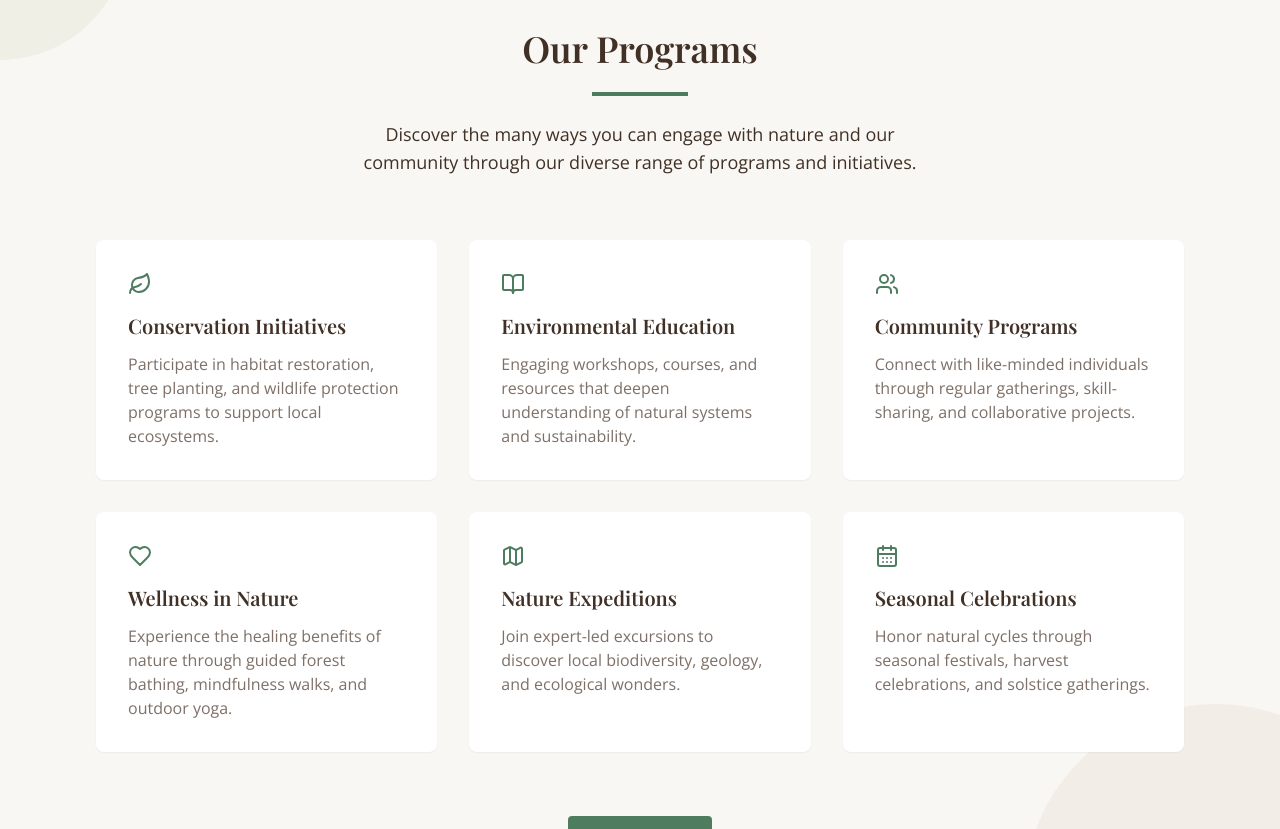
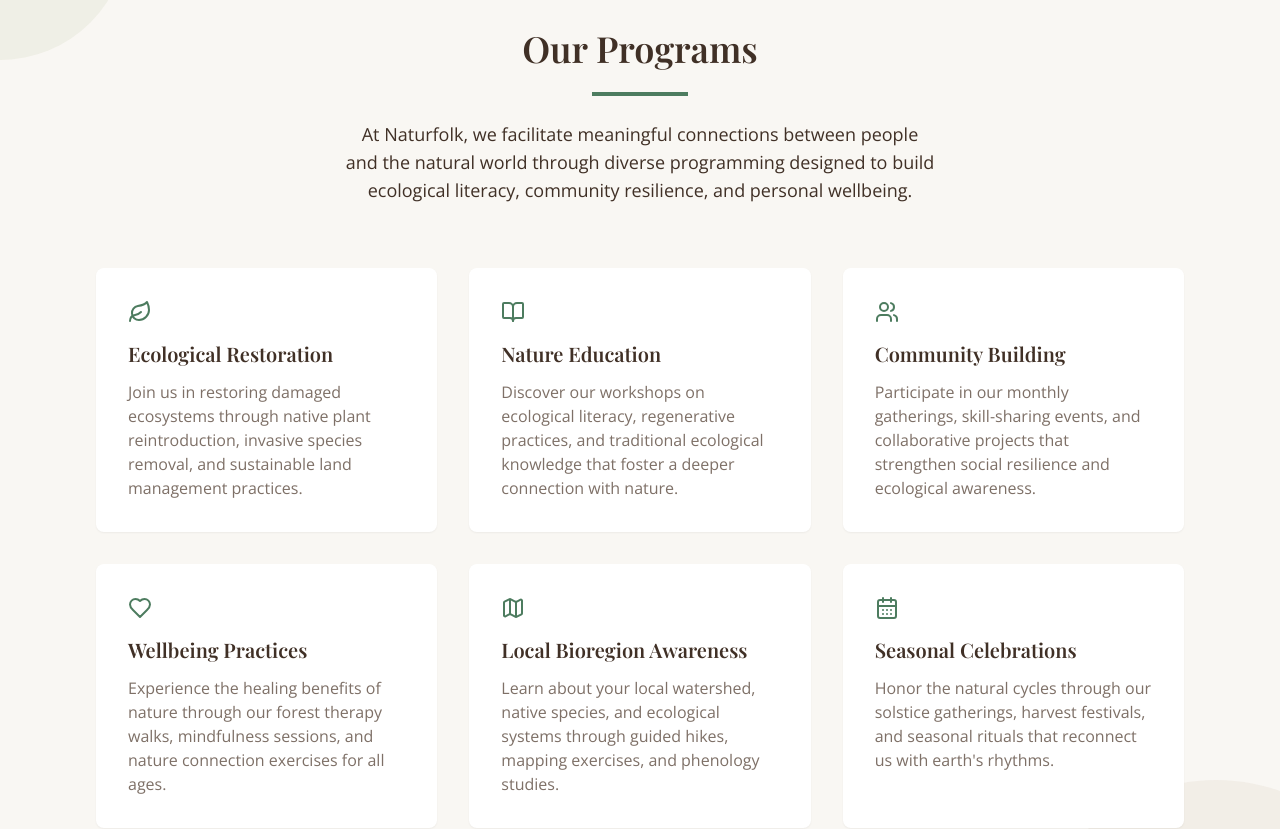
Before and after one commit to PrebenFrenning/naturfolk-website, a React (Vite) app: page / in a window 1280 px wide. Shown: the part 1720-2549 px from the top of the page. Built offline with nearby package versions, Linux system fonts and the light colour scheme.

Commit message:
Refactor: Improve menu contrast and add content
Improve the contrast of the menu elements for better visibility. Add more content to the existing site to enhance the user experience.

```diff
--- a/src/components/FeaturesSection.tsx
+++ b/src/components/FeaturesSection.tsx
@@ -6,33 +6,33 @@ const FeaturesSection = () => {
   const programs = [
     {
       icon: <Leaf size={24} />,
-      title: "Conservation Initiatives",
-      description: "Participate in habitat restoration, tree planting, and wildlife protection programs to support local ecosystems."
+      title: "Ecological Restoration",
+      description: "Join us in restoring damaged ecosystems through native plant reintroduction, invasive species removal, and sustainable land management practices."
     },
     {
       icon: <BookOpen size={24} />,
-      title: "Environmental Education",
-      description: "Engaging workshops, courses, and resources that deepen understanding of natural systems and sustainability."
+      title: "Nature Education",
+      description: "Discover our workshops on ecological literacy, regenerative practices, and traditional ecological knowledge that foster a deeper connection with nature."
     },
     {
       icon: <Users size={24} />,
-      title: "Community Programs",
-      description: "Connect with like-minded individuals through regular gatherings, skill-sharing, and collaborative projects."
+      title: "Community Building",
+      description: "Participate in our monthly gatherings, skill-sharing events, and collaborative projects that strengthen social resilience and ecological awareness."
     },
     {
       icon: <Heart size={24} />,
-      title: "Wellness in Nature",
-      description: "Experience the healing benefits of nature through guided forest bathing, mindfulness walks, and outdoor yoga."
+      title: "Wellbeing Practices",
+      description: "Experience the healing benefits of nature through our forest therapy walks, mindfulness sessions, and nature connection exercises for all ages."
     },
     {
       icon: <Map size={24} />,
-      title: "Nature Expeditions",
-      description: "Join expert-led excursions to discover local biodiversity, geology, and ecological wonders."
+      title: "Local Bioregion Awareness",
+      description: "Learn about your local watershed, native species, and ecological systems through guided hikes, mapping exercises, and phenology studies."
     },
     {
       icon: <CalendarDays size={24} />,
       title: "Seasonal Celebrations",
-      description: "Honor natural cycles through seasonal festivals, harvest celebrations, and solstice gatherings."
+      description: "Honor the natural cycles through our solstice gatherings, harvest festivals, and seasonal rituals that reconnect us with earth's rhythms."
     }
   ];
 
@@ -47,7 +47,7 @@ const FeaturesSection = () => {
           <h2 className="text-3xl md:text-4xl font-serif font-semibold mb-6">Our Programs</h2>
           <div className="w-24 h-1 bg-nature-green mx-auto mb-6"></div>
           <p className="text-lg text-balance">
-            Discover the many ways you can engage with nature and our community through our diverse range of programs and initiatives.
+            At Naturfolk, we facilitate meaningful connections between people and the natural world through diverse programming designed to build ecological literacy, community resilience, and personal wellbeing.
           </p>
         </div>
 
@@ -66,7 +66,7 @@ const FeaturesSection = () => {
 
         <div className="mt-16 text-center">
           <a href="#contact" className="btn-primary inline-flex items-center gap-2">
-            Get Involved
+            Join Our Community
           </a>
         </div>
       </div>
--- a/src/components/Navbar.tsx
+++ b/src/components/Navbar.tsx
@@ -28,7 +28,9 @@ const Navbar = () => {
     <nav
       className={cn(
         'fixed w-full z-50 transition-all duration-300',
-        isScrolled ? 'bg-white py-3 shadow-md' : 'bg-transparent py-5'
+        isScrolled
+          ? 'bg-white py-3 shadow-md'
+          : 'bg-transparent py-5'
       )}
     >
       <div className="container-custom flex justify-between items-center">
@@ -42,7 +44,7 @@ const Navbar = () => {
             <a
               key={link.name}
               href={link.path}
-              className="font-medium hover:text-nature-green transition-custom underline-custom"
+              className="font-medium text-nature-brown hover:text-nature-green transition-custom underline-custom"
             >
               {link.name}
             </a>
@@ -53,6 +55,7 @@ const Navbar = () => {
         <button
           className="md:hidden text-nature-green"
           onClick={() => setIsMenuOpen(!isMenuOpen)}
+          aria-label="Toggle menu"
         >
           {isMenuOpen ? <X size={24} /> : <Menu size={24} />}
         </button>
@@ -67,7 +70,7 @@ const Navbar = () => {
                 <a
                   key={link.name}
                   href={link.path}
-                  className="py-2 font-medium hover:text-nature-green transition-custom"
+                  className="py-2 font-medium text-nature-brown hover:text-nature-green transition-custom"
                   onClick={() => setIsMenuOpen(false)}
                 >
                   {link.name}
```
